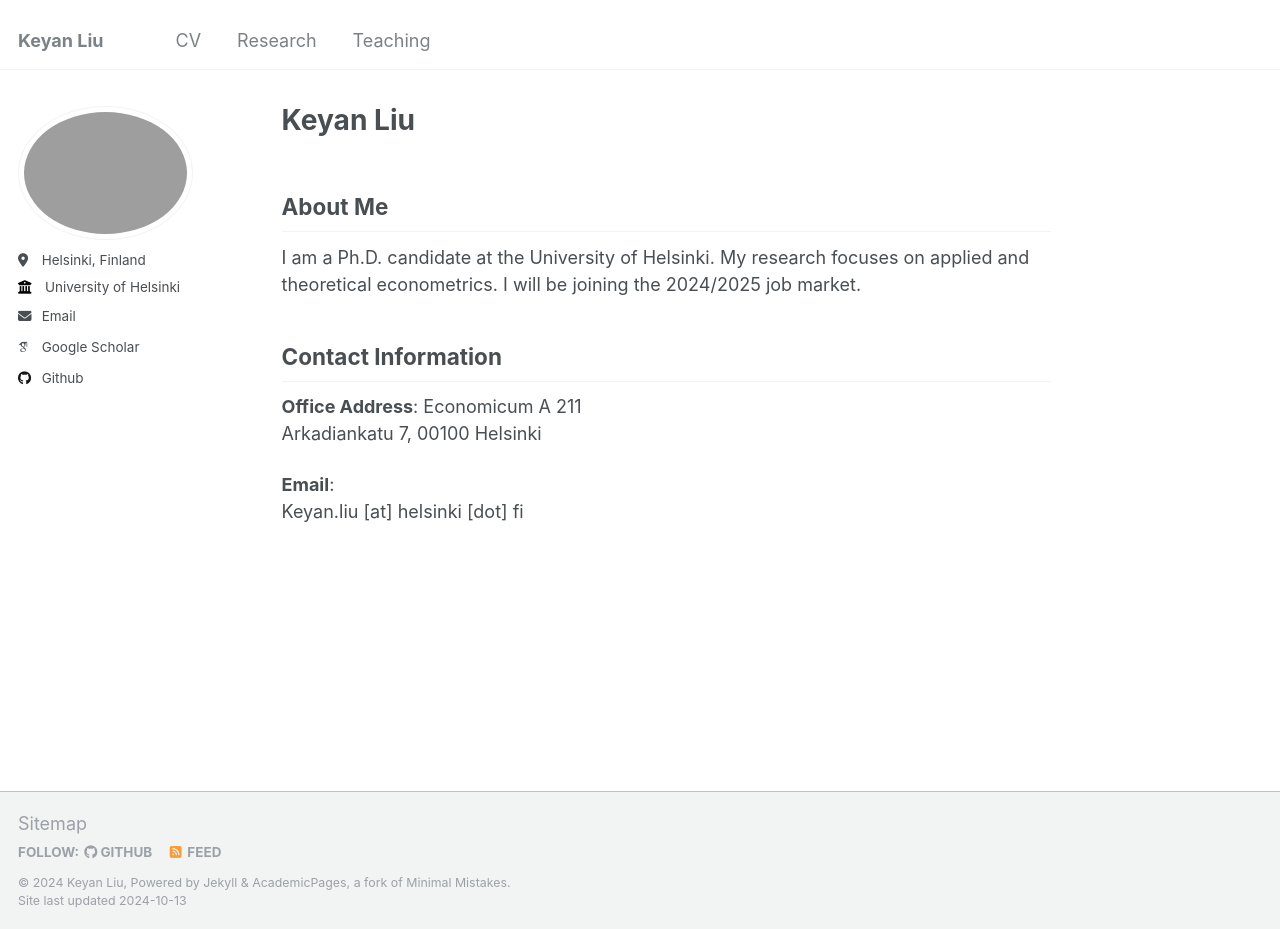
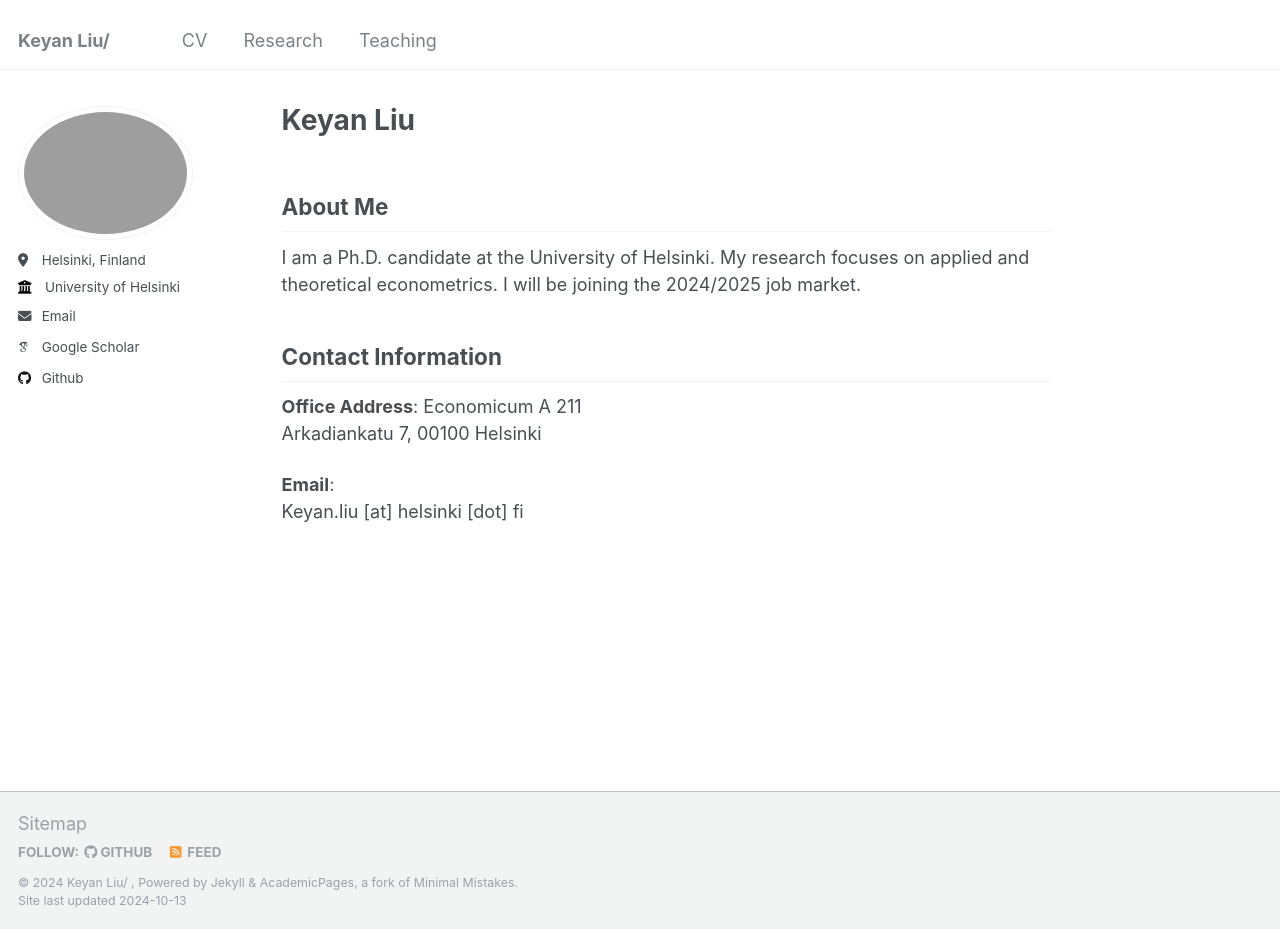
Before and after one commit to keyanliu1/keyanliu1.github.io, a Jekyll site: the page built from _pages/about.md, in a window 1280 px wide and 929 px high. Built offline with Jekyll 4.4.1, drawn with Linux system fonts in a browser that asks for light colours; some web fonts are replaced.

```diff
--- a/_config.yml
+++ b/_config.yml
@@ -8,7 +8,7 @@
 
 # Basic Site Settings
 locale                   : "en-US"
-title                    : "Keyan Liu"
+title                    : "Keyan Liu/ "
 title_separator          : "-"
 name                     : #
 description              : &description "personal description"
```
